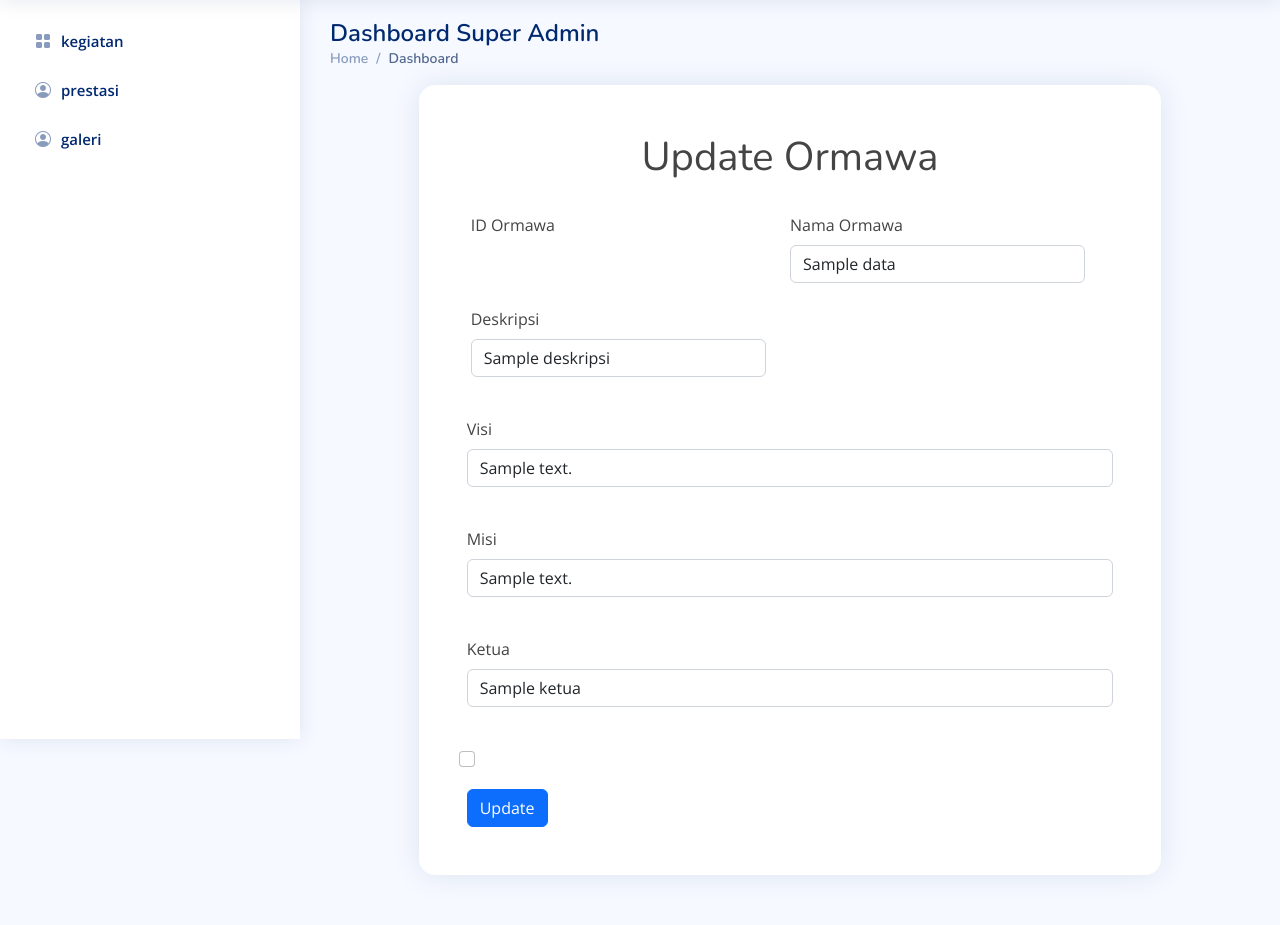
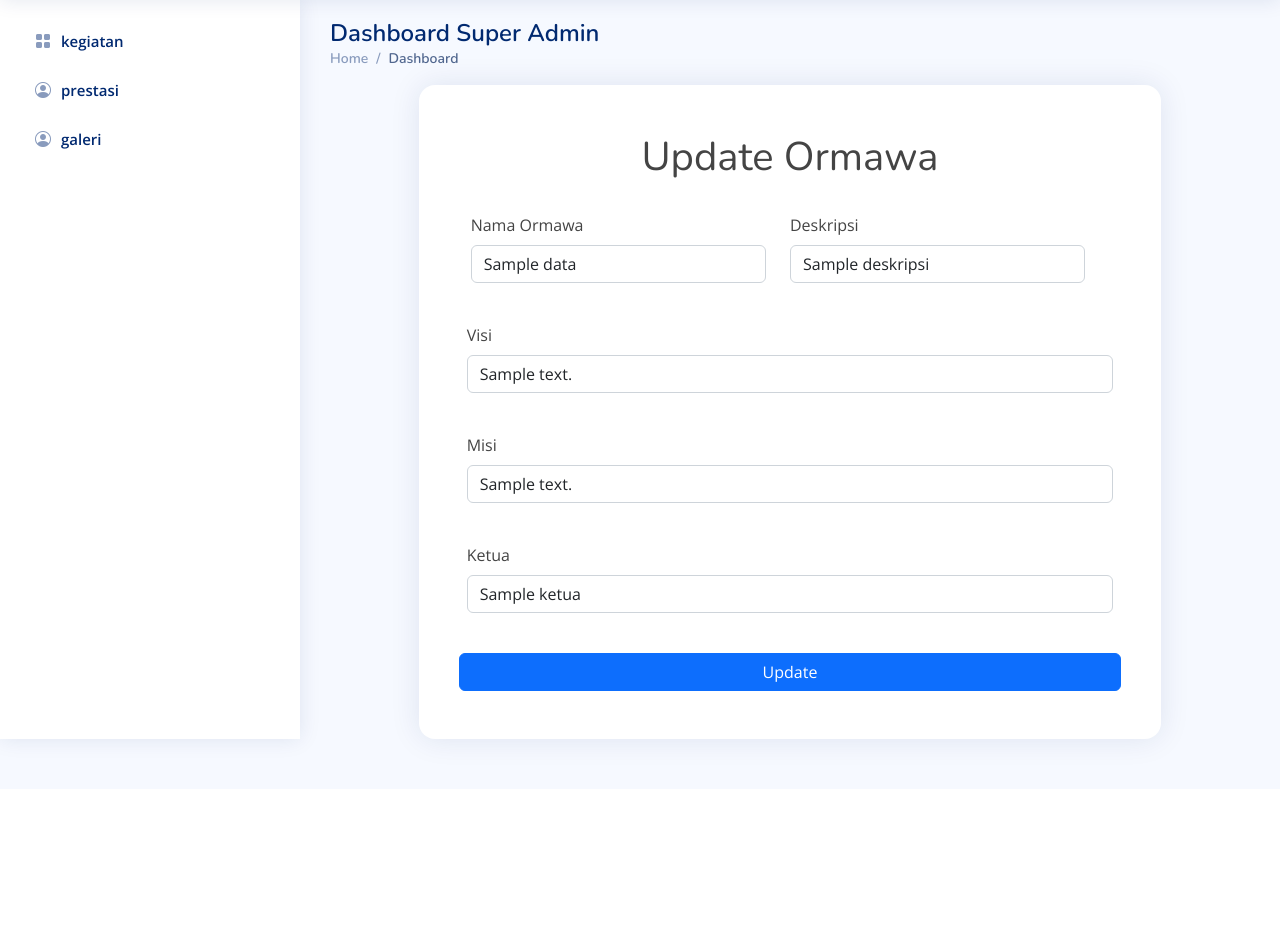
Before and after one commit to sandika1908/Ormaweb, a Flask app: template templates/update_ormawa.html in a window 1280 px wide. Shown: the part 61-986 px from the top of the page. After the commit the page ends 815 px from the top, so only its background shows below. Run offline with Flask 2, Linux system fonts and the light colour scheme; the template is opened without the code that fills it: most values are stand-ins (such as "Sample title", 1, 10 or a date in 2020); some libraries are stand-ins or nearby versions.

Commit message:
perbaikan update form ormawa lagi

```diff
--- a/templates/update_ormawa.html
+++ b/templates/update_ormawa.html
@@ -10,13 +10,8 @@
               <h1 class="mb-5 text-center">Update Ormawa</h1>
               <form class="row g-3" method="post" action="{{url_for('ormawa.update_ormawa', id_ormawa=data.id_ormawa)}}">
                 <div class="row">
-                  {%for item in result%}
-                  <div class="col-12 col-md-6 mb-4">
-                    <div class="form-outline">
-                      <label class="form-label" for="form6Example1">ID Ormawa</label>
-                      <input type="hidden" id="form6Example1" name="id_ormawa" value="{{item.id_ormawa}}" class="form-control" />
-                    </div>
-                  </div>
+
+
                   <div class="col-12 col-md-6 mb-4">
                     <div class="form-outline">
                       <label class="form-label" for="form6Example1">Nama Ormawa</label>
@@ -42,13 +37,9 @@
                   <label class="form-label" for="form6Example4">Ketua</label>
                   <input type="text" id="form6Example4" name="ketua" value="{{data.ketua}}" class="form-control" />
                 </div>
-                {%endfor%}
 
-                <div class="form-check">
-                  <input class="form-check-input" name="mapel" type="checkbox" value="" id="flexCheckDefault" />
-                  <label class="form-check-label" for="flexCheckDefault"> </label>
-                </div>
-                <div class="col-12">
+
+
                   <button type="submit" class="btn btn-primary">Update</button>
                 </div>
               </form>
```
